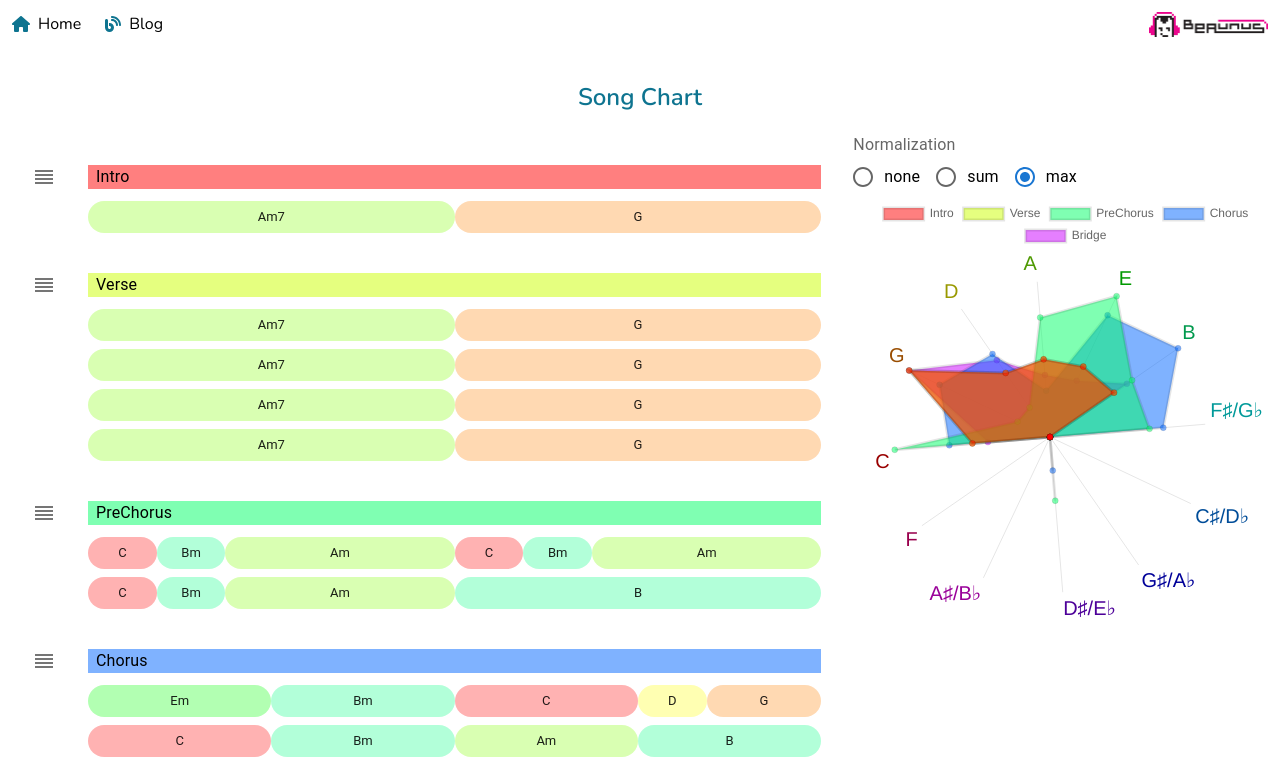
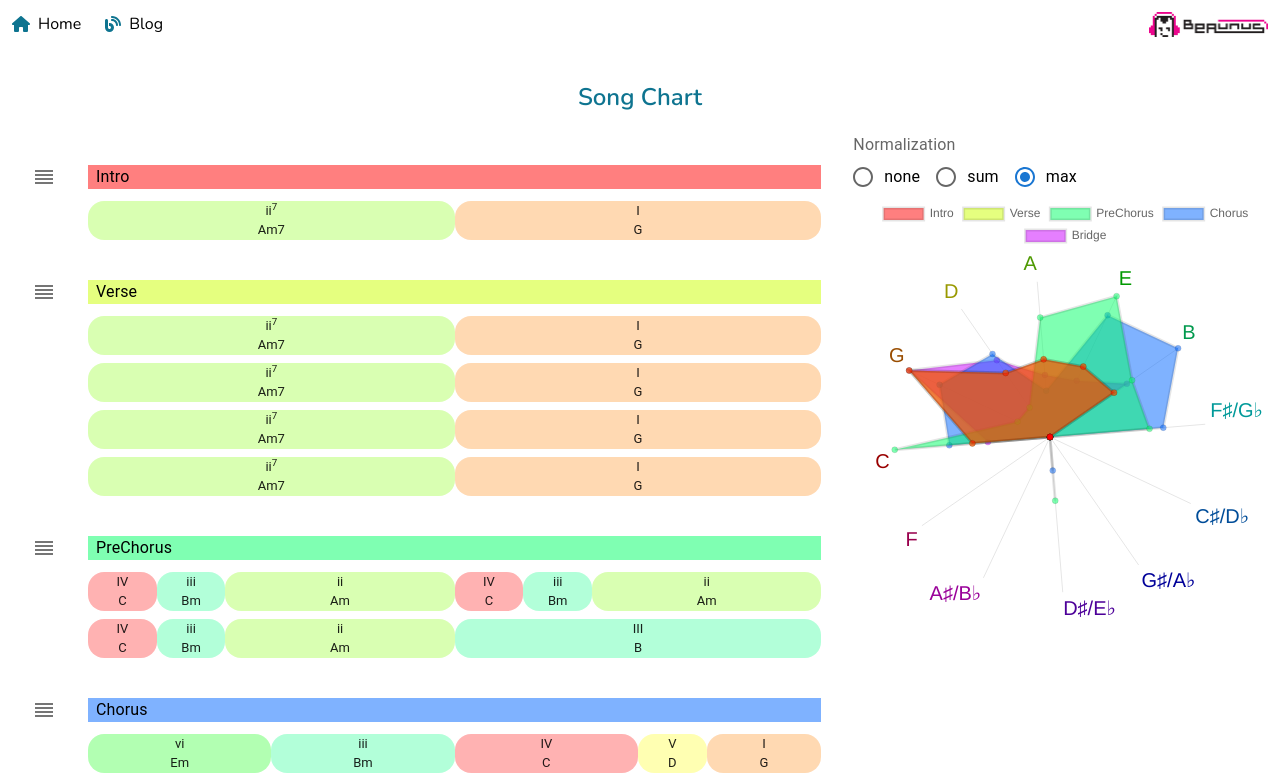
Before and after one commit to beaunus/beaunus.com, a Next.js app: page /blog/song-chart in a window 1280 px wide. Shown: the top 779 px of the page. Built offline with nearby package versions, Linux system fonts and the light colour scheme; no server answers.

Commit message:
feature: functional harmony

```diff
--- a/pages/blog/song-chart.tsx
+++ b/pages/blog/song-chart.tsx
@@ -30,6 +30,20 @@ const NOTE_NAMES = [
   "B",
 ] as const;
 type NoteName = (typeof NOTE_NAMES)[number];
+const FUNCTION_BY_INTERVAL = [
+  "i",
+  "♭ii",
+  "ii",
+  "♭iii",
+  "iii",
+  "iv",
+  "♭v",
+  "v",
+  "♭vi",
+  "vi",
+  "♭vii",
+  "vii",
+];
 
 const CIRCLE_OF_FIFTHS = NOTE_NAMES.map(
   (_noteName, index) => NOTE_NAMES[(index * 7) % NOTE_NAMES.length]
@@ -238,6 +252,9 @@ const SongChart: NextPage = () => {
       )
     )
   );
+  const tonicIndex = NOTE_NAMES.indexOf(
+    CIRCLE_OF_FIFTHS[(Math.round(meanIndexInCircleOfFifths) + 10) % 12]
+  );
 
   useEffect(
     function createChart() {
@@ -319,22 +336,49 @@ const SongChart: NextPage = () => {
                       marginTop={1}
                       rowGap={1}
                     >
-                      {section.chords.map((chord, chordIndex) => (
+                      {section.chords.map((chord, chordIndex) => {
+                        const chordFunction =
+                          FUNCTION_BY_INTERVAL[
+                            (NOTE_NAMES.indexOf(chord.chord.name) -
+                              tonicIndex +
+                              12) %
+                              12
+                          ];
+                        const isMajor =
+                          CHORD_QUALITY[chord.chord.quality].spelling?.[1] ===
+                          4;
+                        return (
                           <Chip
                             key={`${section}-${sectionIndex}-${chord}-${chordIndex}`}
-                          label={`${chord.chord.name}${
-                            CHORD_QUALITY[chord.chord.quality].label
-                          }`}
+                            label={
+                              <>
+                                {isMajor
+                                  ? chordFunction.toUpperCase()
+                                  : chordFunction}
+                                <sup>
+                                  {CHORD_QUALITY[
+                                    chord.chord.quality
+                                  ].label.replaceAll(/[a-z]/g, "")}
+                                </sup>
+                                <br />
+                                {chord.chord.name}
+                                {CHORD_QUALITY[chord.chord.quality].label}
+                              </>
+                            }
                             sx={{
                               backgroundColor: `hsl(${
                                 hueByNoteName[chord.chord.name]
                               }, 100%, 50%, 0.3)`,
+                              height: "auto",
+                              textAlign: "center",
                               width: `${
-                              100 * (chord.durationInBeats / NUM_BEATS_PER_ROW)
+                                100 *
+                                (chord.durationInBeats / NUM_BEATS_PER_ROW)
                               }%`,
                             }}
                           />
-                      ))}
+                        );
+                      })}
                     </Stack>
                   </Stack>
                 </ListItemButton>
```
Lines whose indentation alone changed are shown as unchanged.
